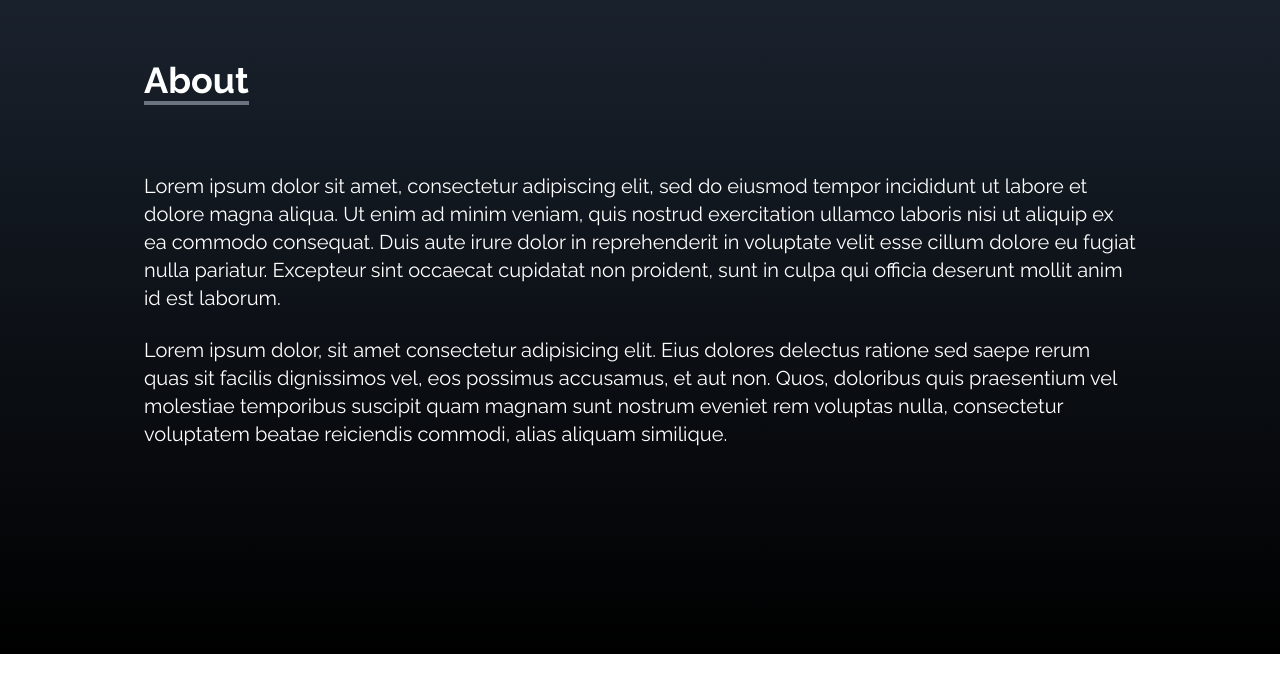
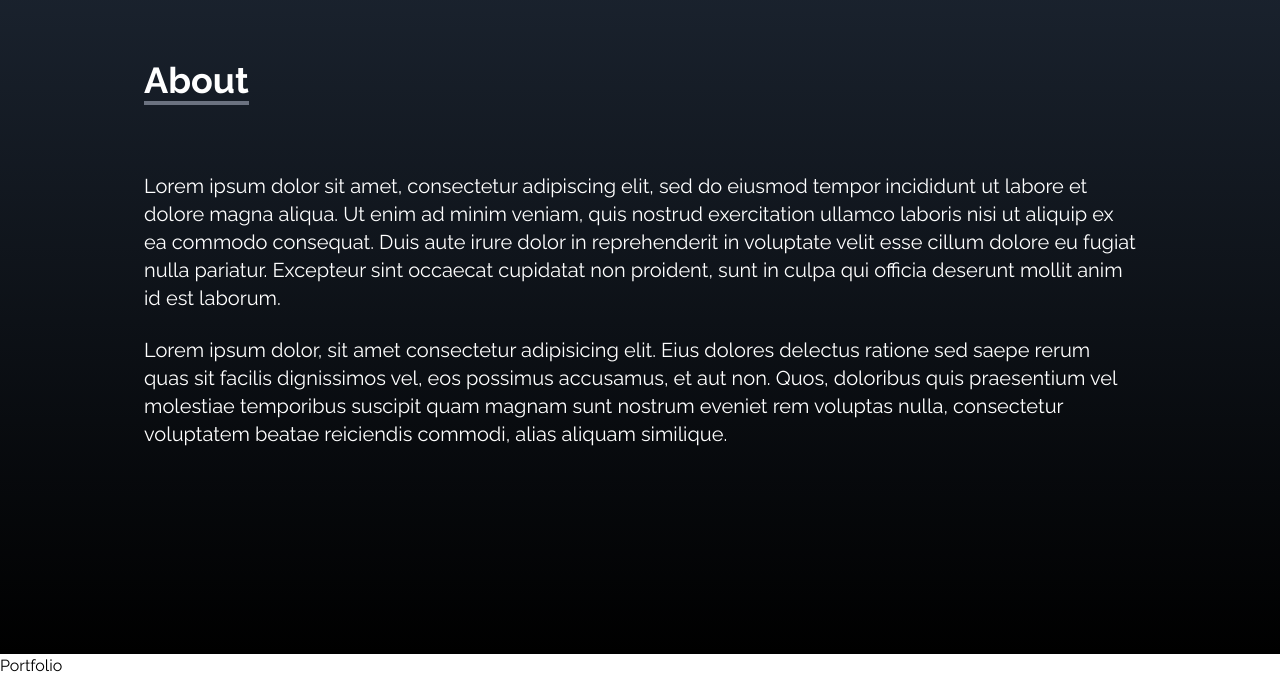
Before and after one commit to SarahTek/portfolio, a React (Create React App) app: page / in a window 1280 px wide. Shown: the part 946-1624 px from the top of the page. Before the commit the page ends 1600 px from the top, so only its background shows below. Built offline with nearby package versions, Linux system fonts and the light colour scheme; the HTML template or start-up script is replaced by a standard one.

Commit message:
started portfolio section

```diff
--- a/src/App.js
+++ b/src/App.js
@@ -2,6 +2,7 @@ import Home from "./components/Home";
 import NavBar from "./components/NavBar";
 import SocialLinks from "./components/SocialLinks";
 import About from "./components/About";
+import Portfolio from "./components/Portfolio";
 
 function App() {
   return (
@@ -9,6 +10,7 @@ function App() {
       <NavBar />
       <Home />
       <About />
+      <Portfolio />
       <SocialLinks />
     </div>
   );
--- /dev/null
+++ b/src/components/Portfolio.jsx
@@ -0,0 +1,12 @@
+import React from 'react'
+import whereTo from '../assets/Portfolio/whereTo.png'
+import mentorConnect from '../assets/Portfolio/mentorConnect.png'
+
+
+const Portfolio = () => {
+  return (
+    <div>Portfolio</div>
+  )
+}
+
+export default Portfolio
```
Also changed, not shown: 2 other files (tests, documents, lock files or other folders).
